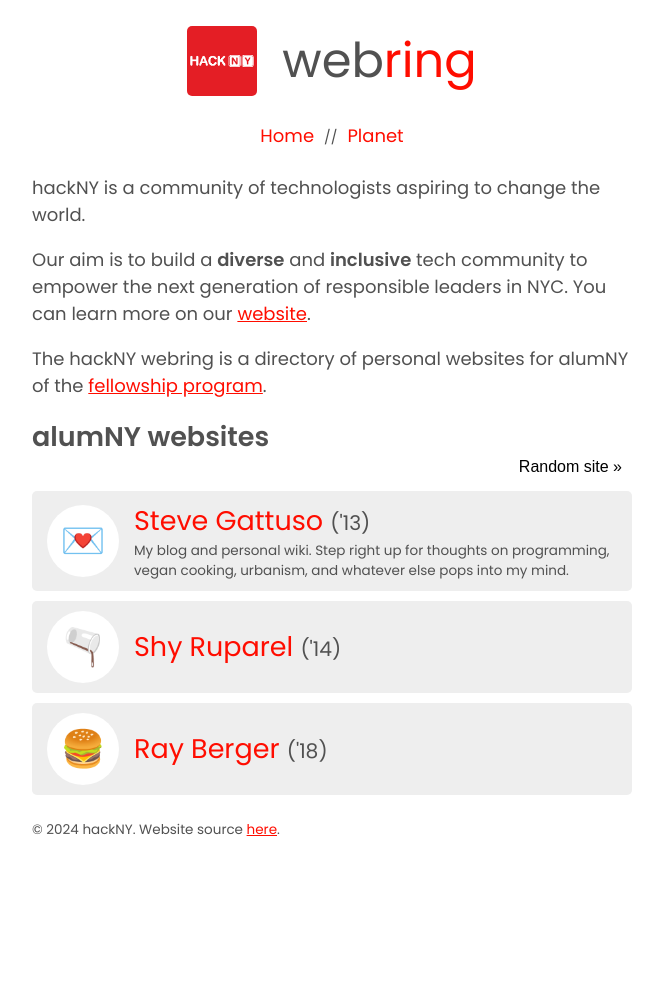
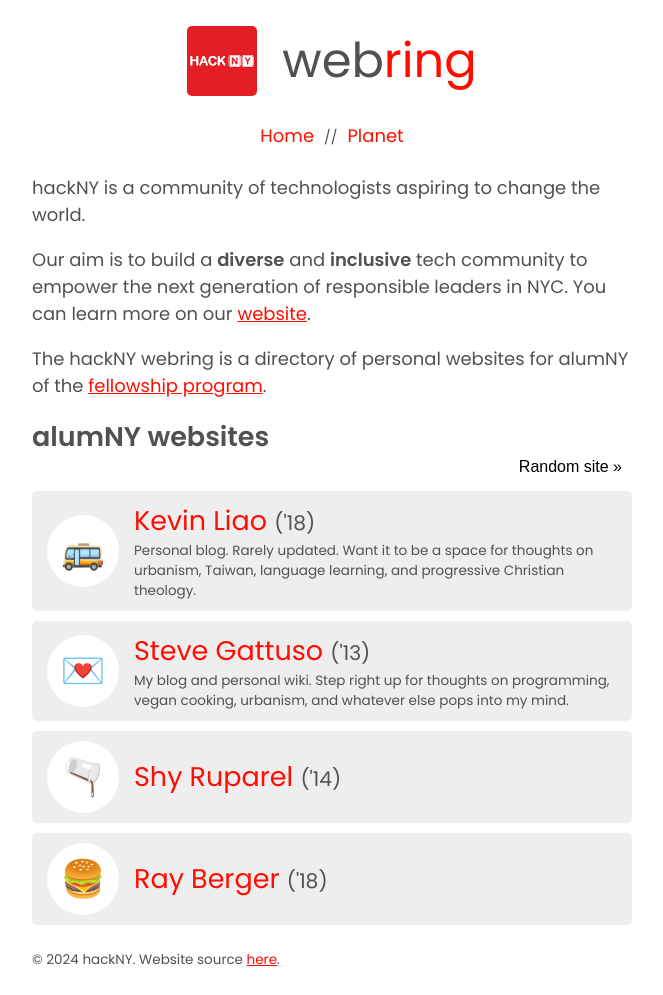
Before and after one commit to hackny/webring, a Jekyll site: the page built from index.html, in a window 1280 px wide. Shown: the whole page, without its empty margins (308-971 px from the left). Built offline with Jekyll 4.4.1, drawn with Linux system fonts in a browser that asks for light colours; before the commit the page ends 900 px from its top, so only the background shows below that.

Commit message:
Add Kevin blog to webring

```diff
--- a/_data/fellows.yaml
+++ b/_data/fellows.yaml
@@ -13,3 +13,9 @@
   year: 2014
   url: https://shy.dev
   emoji: 🫗
+- name: Kevin Liao
+  year: 2018
+  url: http://liaokev.in
+  rss_url: http://liaokev.in/feed.xml
+  emoji: 🚌
+  description: Personal blog. Rarely updated. Want it to be a space for thoughts on urbanism, Taiwan, language learning, and progressive Christian theology.
```
